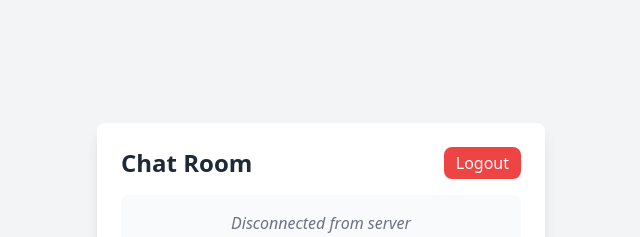
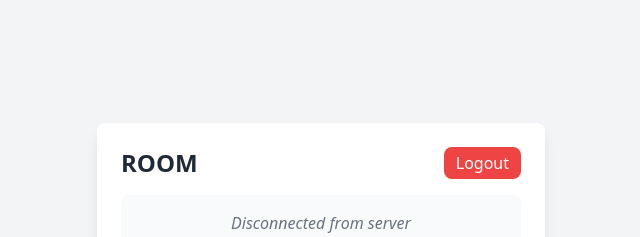
Before and after one commit to srharshitcode/harsh-chats-frontend, a plain HTML site: page chat.html in a window 1280 px wide. Shown: the top 237 px of the page, without its empty margins (319-959 px from the left). Drawn offline with nearby package versions, Linux system fonts and the light colour scheme; sample sign-in values are in the browser's storage.

Commit message:
Update chat.html

```diff
--- a/chat.html
+++ b/chat.html
@@ -39,7 +39,7 @@
 <body class="bg-gray-100 flex items-center justify-center h-screen">
     <div class="w-full max-w-md bg-white rounded-lg shadow-lg p-6">
         <div class="flex justify-between items-center mb-4">
-            <h1 class="text-2xl font-bold text-gray-800">Chat Room</h1>
+            <h1 class="text-2xl font-bold text-gray-800">ROOM</h1>
             <button onclick="logout()" class="bg-red-500 text-white px-3 py-1 rounded-lg hover:bg-red-600">Logout</button>
         </div>
         <div id="chatbox" class="mb-4"></div>
```
